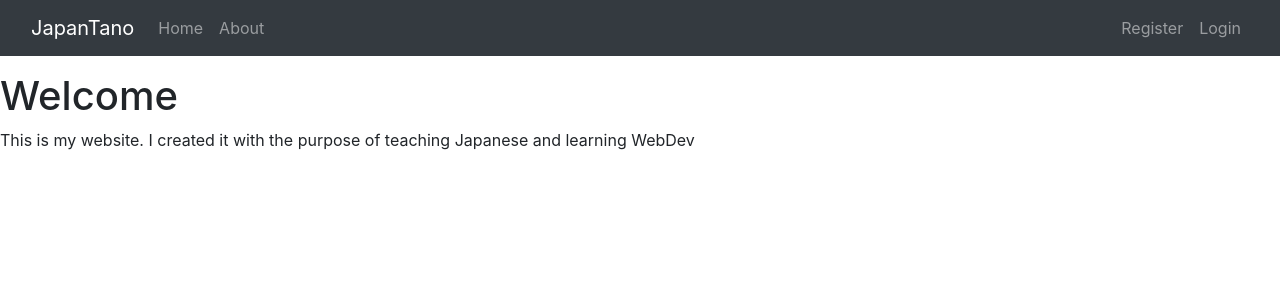
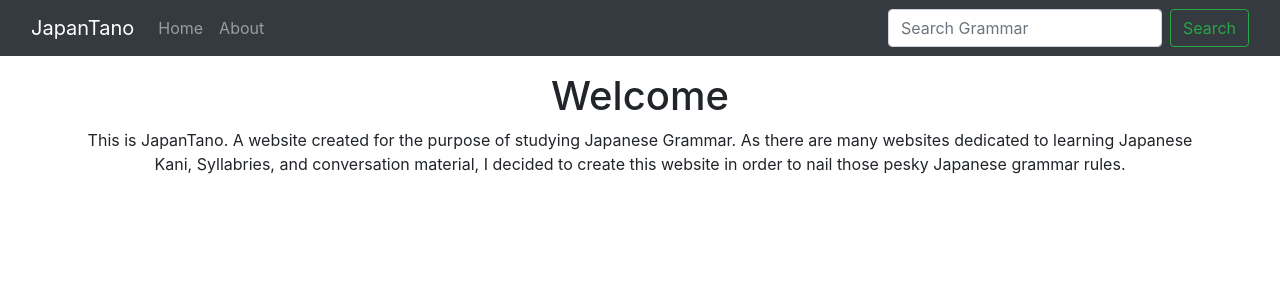
Before and after one commit to Jmahaffey1/JapanTano, a Flask app: page / in a window 1280 px wide. Shown: the top 300 px of the page. Run offline with Flask 2, Linux system fonts and the light colour scheme; some libraries are stand-ins or nearby versions.

Commit message:
cleaned up bootstrap

```diff
--- a/app.py
+++ b/app.py
@@ -56,3 +56,7 @@ def close_db(error):
 @app.route('/')
 def show_home():
     return render_template('homepage.html')
+
+@app.route('/about')
+def show_about():
+    return render_template('about.html')
--- a/templates/_navbar.html
+++ b/templates/_navbar.html
@@ -8,12 +8,12 @@
         <div class="collapse navbar-collapse" id="navbarCollapse">
             <div class="navbar-nav">
                 <a href="{{ url_for('show_home') }}" class="nav-item nav-link">Home</a>
-                <a href="#" class="nav-item nav-link">About</a>
-            </div>
-            <div class="navbar-nav ml-auto" style="float: right">
-                <a href="#"class="nav-item nav-link">Register</a>
-                <a href="#" class="nav-item nav-link">Login</a>
+                <a href="{{ url_for('show_about') }}" class="nav-item nav-link">About</a>
             </div>
         </div>
+        <form class="form-inline my-2 my-lg-0">
+      <input class="form-control mr-sm-2" type="text" placeholder="Search Grammar" aria-label="Search">
+      <button class="btn btn-outline-success my-2 my-sm-0" type="submit">Search</button>
+    </form>
     </div>
 </nav>
--- a/templates/homepage.html
+++ b/templates/homepage.html
@@ -1,9 +1,14 @@
 {% extends 'layout.html' %}
 {% block body %}
-
-    <h1> Welcome </h1>
-    <p>
-        This is my website. I created it with the purpose of teaching Japanese and learning WebDev
-    </p>
-
+        <div class="container" style="background: white">
+            <div class="text-center">
+                <h1> Welcome </h1>
+            </div>
+            <p class="text-center">
+                This is JapanTano. A website created for the purpose of studying Japanese Grammar. As there are many websites dedicated
+                to learning Japanese Kani, Syllabries, and conversation material, I decided to create this website in order to nail those
+                pesky Japanese grammar rules.
+            </p>
+        </div>
+    </div>
 {% endblock %}
```
Also changed, not shown: style.css (added, +8 -0 lines), templates/about.html (added, +12 -0 lines).
